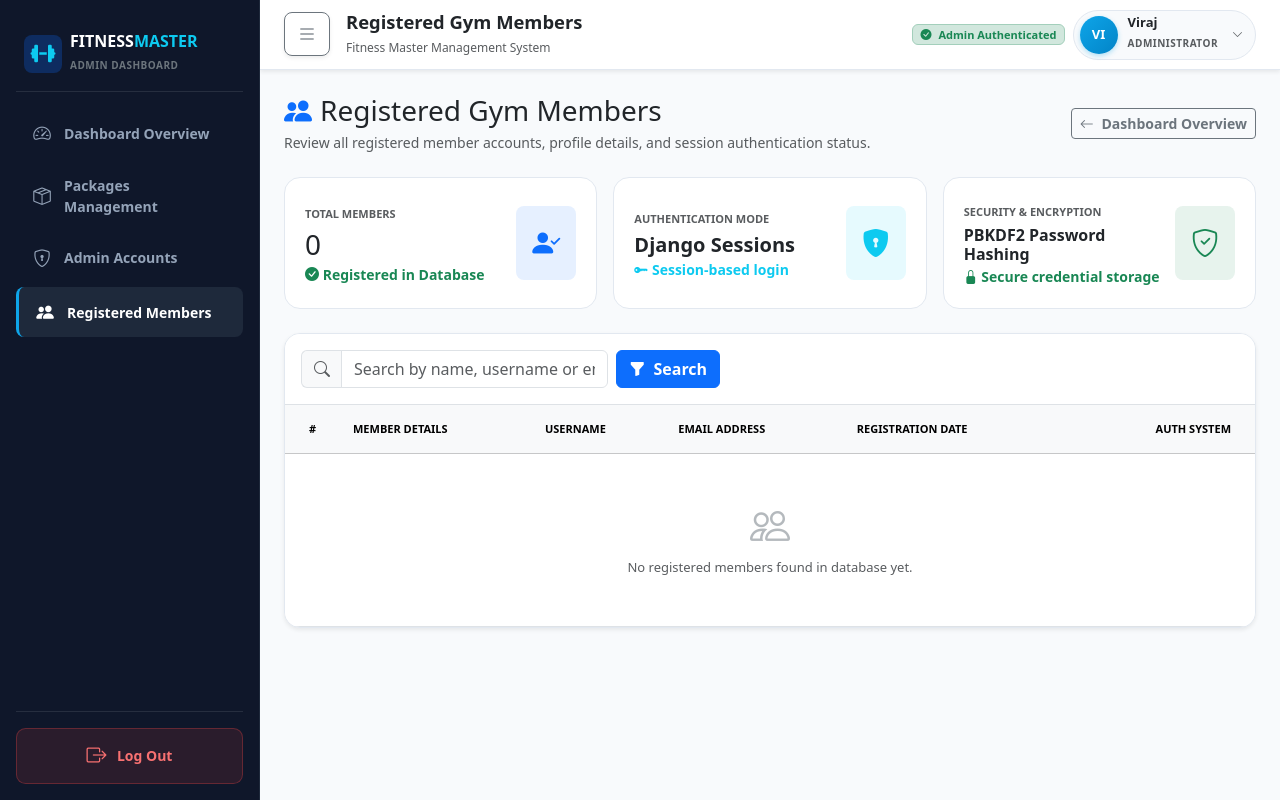
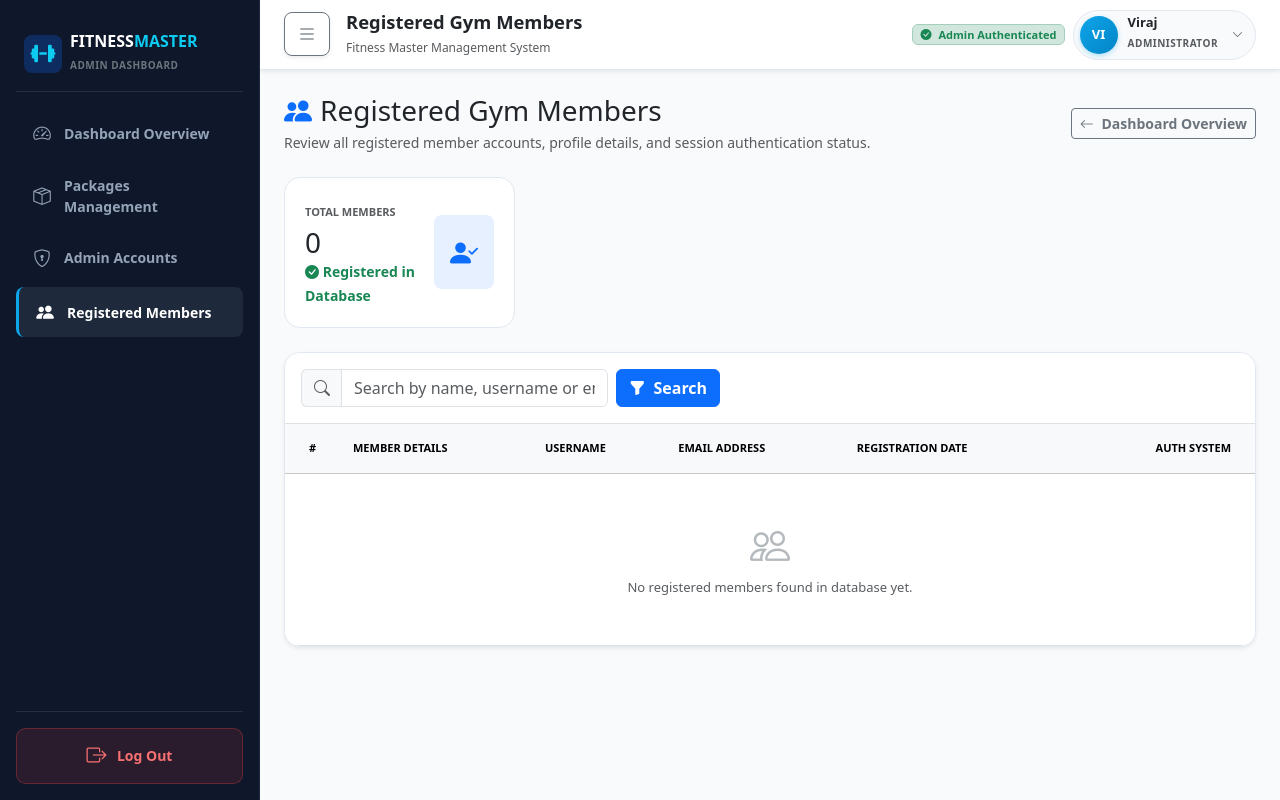
Before and after one commit to virudobariya24/Fitness_Master, a Django app: page /registered-users/ in a window 1280 px wide. Run offline with Django 5.2, Linux system fonts and the light colour scheme; a user stored in the database is signed in.

Commit message:
Remove Authentication Mode and Security & Encryption cards from registered users page

```diff
--- a/templates/accounts/registered_users_list.html
+++ b/templates/accounts/registered_users_list.html
@@ -29,7 +29,7 @@
        METRICS ROW
        ========================================================================= -->
   <div class="row g-3 mb-4">
-    <div class="col-12 col-sm-6 col-md-4">
+    <div class="col-12 col-sm-6 col-md-4 col-xl-3">
       <div class="stat-card h-100 d-flex align-items-center justify-content-between">
         <div>
           <small class="text-muted fw-bold text-uppercase" style="font-size: 11px;">Total Members</small>
@@ -38,32 +38,6 @@
         </div>
         <div class="rounded-3 p-3 bg-primary bg-opacity-10 text-primary">
           <i class="bi bi-person-check-fill fs-3"></i>
-        </div>
-      </div>
-    </div>
-
-    <div class="col-12 col-sm-6 col-md-4">
-      <div class="stat-card h-100 d-flex align-items-center justify-content-between">
-        <div>
-          <small class="text-muted fw-bold text-uppercase" style="font-size: 11px;">Authentication Mode</small>
-          <h5 class="fw-bold text-dark mb-0 mt-1">Django Sessions</h5>
-          <small class="text-info fw-semibold"><i class="bi bi-key-fill"></i> Session-based login</small>
-        </div>
-        <div class="rounded-3 p-3 bg-info bg-opacity-10 text-info">
-          <i class="bi bi-shield-lock-fill fs-3"></i>
-        </div>
-      </div>
-    </div>
-
-    <div class="col-12 col-sm-12 col-md-4">
-      <div class="stat-card h-100 d-flex align-items-center justify-content-between">
-        <div>
-          <small class="text-muted fw-bold text-uppercase" style="font-size: 11px;">Security & Encryption</small>
-          <h6 class="fw-bold text-dark mb-0 mt-1">PBKDF2 Password Hashing</h6>
-          <small class="text-success fw-semibold"><i class="bi bi-lock-fill"></i> Secure credential storage</small>
-        </div>
-        <div class="rounded-3 p-3 bg-success bg-opacity-10 text-success">
-          <i class="bi bi-shield-check fs-3"></i>
         </div>
       </div>
     </div>
```
